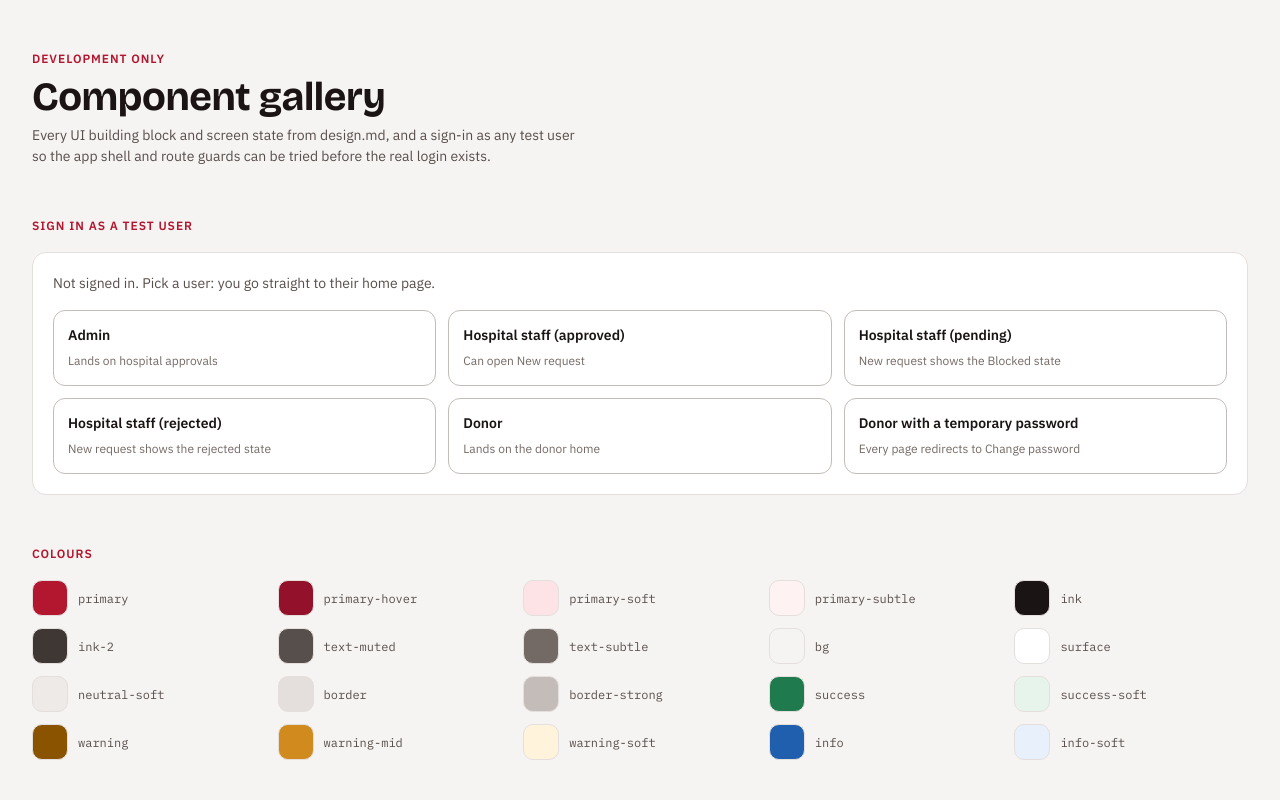
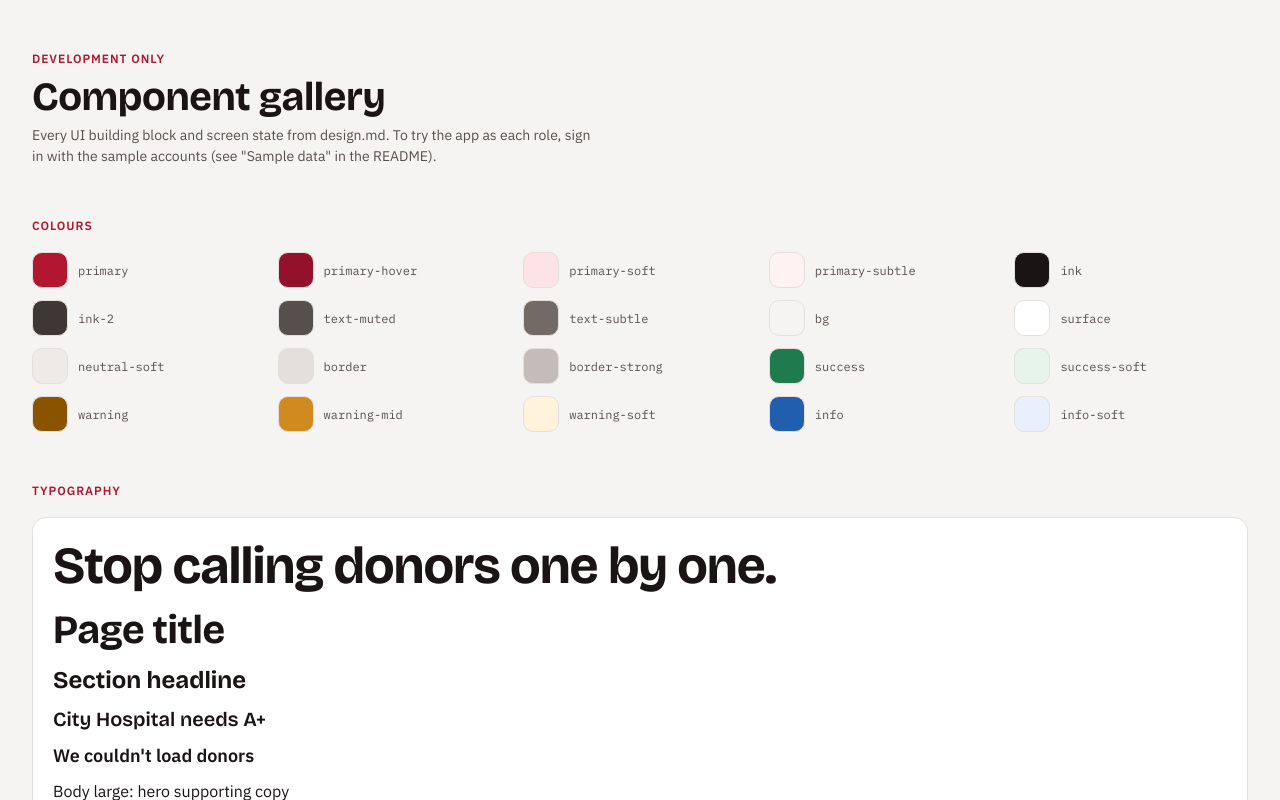
Before and after one commit to kbpkavisika/RedLink, a React (Vite) app in the folder frontend/: page /dev/components in a window 1280 px wide. Shown: the top 800 px of the page. Built offline with nearby package versions, Linux system fonts and the light colour scheme.

Commit message:
refactor: remove dev sign-in now that real sign-in exists

```diff
--- a/frontend/src/auth/AuthProvider.tsx
+++ b/frontend/src/auth/AuthProvider.tsx
@@ -5,29 +5,6 @@ import { setUnauthorizedHandler } from '../api/client';
 import { tokenStore } from '../lib/tokenStore';
 import type { CurrentUser, LoginResponse } from '../types';
 import { AuthContext, type AuthContextValue, type AuthStatus } from './authContext';
-
-// Dev sign-in survives a page reload for the tab's lifetime. import.meta.env.DEV is false in
-// production builds, so this code is removed there.
-const DEV_USER_KEY = 'redlink.devUser';
-
-function readDevUser(): CurrentUser | null {
-  if (!import.meta.env.DEV) return null;
-  try {
-    const raw = sessionStorage.getItem(DEV_USER_KEY);
-    return raw ? (JSON.parse(raw) as CurrentUser) : null;
-  } catch {
-    return null;
-  }
-}
-
-function clearDevUser() {
-  if (!import.meta.env.DEV) return;
-  try {
-    sessionStorage.removeItem(DEV_USER_KEY);
-  } catch {
-    // storage unavailable: nothing to clear
-  }
-}
 
 /**
  * Knows who is signed in.
@@ -41,13 +18,10 @@ function clearDevUser() {
  */
 export function AuthProvider({ children }: { children: ReactNode }) {
   const queryClient = useQueryClient();
-  const [user, setUser] = useState<CurrentUser | null>(readDevUser);
-  const [status, setStatus] = useState<AuthStatus>(() =>
-    readDevUser() ? 'authenticated' : tokenStore.get() ? 'loading' : 'anonymous',
-  );
+  const [user, setUser] = useState<CurrentUser | null>(null);
+  const [status, setStatus] = useState<AuthStatus>(() => (tokenStore.get() ? 'loading' : 'anonymous'));
 
   const signOutLocally = useCallback(() => {
-    clearDevUser();
     setUser(null);
     setStatus('anonymous');
     queryClient.clear(); // don't show the previous user's cached data to the next one
@@ -102,22 +76,6 @@ export function AuthProvider({ children }: { children: ReactNode }) {
     setUser(await authApi.fetchCurrentUser());
   }, []);
 
-  const devSignIn = useCallback(
-    (devUser: CurrentUser) => {
-      if (!import.meta.env.DEV) return;
-      tokenStore.clear();
-      queryClient.clear();
-      try {
-        sessionStorage.setItem(DEV_USER_KEY, JSON.stringify(devUser));
-      } catch {
-        // storage unavailable: the dev user lasts until the page reloads
-      }
-      setUser(devUser);
-      setStatus('authenticated');
-    },
-    [queryClient],
-  );
-
   const value = useMemo<AuthContextValue>(
     () => ({
       user,
@@ -126,9 +84,8 @@ export function AuthProvider({ children }: { children: ReactNode }) {
       startSession,
       logout,
       refreshUser,
-      devSignIn: import.meta.env.DEV ? devSignIn : undefined,
     }),
-    [user, status, login, startSession, logout, refreshUser, devSignIn],
+    [user, status, login, startSession, logout, refreshUser],
   );
 
   return <AuthContext.Provider value={value}>{children}</AuthContext.Provider>;
--- a/frontend/src/auth/authContext.ts
+++ b/frontend/src/auth/authContext.ts
@@ -16,8 +16,6 @@ export interface AuthContextValue {
   logout: () => void;
   // Reload the user after something about them changed, e.g. after changing the password
   refreshUser: () => Promise<void>;
-  // Development only (undefined in production builds): act as a test user without the backend
-  devSignIn?: (user: CurrentUser) => void;
 }
 
 export const AuthContext = createContext<AuthContextValue | null>(null);
--- a/frontend/src/dev/ComponentGallery.tsx
+++ b/frontend/src/dev/ComponentGallery.tsx
@@ -1,7 +1,6 @@
 import { Eye, EyeOff, Plus, SlidersHorizontal } from 'lucide-react';
 import { useState, type ReactNode } from 'react';
-import { Link, useNavigate } from 'react-router-dom';
-import { useAuth } from '../auth/useAuth';
+import { Link } from 'react-router-dom';
 import {
   Badge,
   BloodGroupBadge,
@@ -17,11 +16,9 @@ import {
   UrgencyTag,
   type Column,
 } from '../components/ui';
-import { homePathFor, roleLabel } from '../lib/roles';
 import { BLOOD_GROUPS, type ApiError, type DonorSummary } from '../types';
-import { devUsers } from './devUsers';
 
-// Development only (/dev/components): every component and screen state, plus a sign-in as any test user.
+// Development only (/dev/components): every component and screen state.
 // The route and this file are left out of production builds.
 
 function Section({ title, children }: { title: string; children: ReactNode }) {
@@ -80,8 +77,6 @@ const sampleError: ApiError = {
 };
 
 export default function ComponentGallery() {
-  const { user, devSignIn, logout } = useAuth();
-  const navigate = useNavigate();
   const [available, setAvailable] = useState(true);
   const [showPassword, setShowPassword] = useState(false);
   const [chips, setChips] = useState(['Group: AB−', 'City: Jaffna']);
@@ -92,48 +87,10 @@ export default function ComponentGallery() {
         <p className="text-eyebrow text-primary uppercase">Development only</p>
         <h1 className="font-display text-display-lg text-ink">Component gallery</h1>
         <p className="max-w-[560px] text-body text-text-muted">
-          Every UI building block and screen state from design.md, and a sign-in as any test user so the app shell
-          and route guards can be tried before the real login exists.
+          Every UI building block and screen state from design.md. To try the app as each role, sign in with the
+          sample accounts (see "Sample data" in the README).
         </p>
       </header>
-
-      <Section title="Sign in as a test user">
-        <Panel padded>
-          <div className="flex flex-col gap-4">
-            <p className="text-body text-text-muted">
-              {user ? (
-                <>
-                  Signed in as <strong className="text-ink">{user.fullName}</strong> ({roleLabel(user.role)}).{' '}
-                  <Link to="/">Open the app</Link>
-                </>
-              ) : (
-                'Not signed in. Pick a user: you go straight to their home page.'
-              )}
-            </p>
-            <div className="grid gap-3 sm:grid-cols-2 lg:grid-cols-3">
-              {devUsers.map(({ label, note, user: devUser }) => (
-                <button
-                  key={label}
-                  type="button"
-                  onClick={() => {
-                    devSignIn?.(devUser);
-                    navigate(homePathFor(devUser.role));
-                  }}
-                  className="flex flex-col items-start gap-1 rounded-xl border border-border-strong bg-surface p-3.5 text-left hover:bg-bg focus-visible:shadow-focus focus-visible:outline-none"
-                >
-                  <span className="text-body font-semibold text-ink">{label}</span>
-                  <span className="text-caption text-text-subtle">{note}</span>
-                </button>
-              ))}
-            </div>
-            {user && (
-              <Button variant="outline" size="sm" className="self-start" onClick={logout}>
-                Sign out
-              </Button>
-            )}
-          </div>
-        </Panel>
-      </Section>
 
       <Section title="Colours">
         <div className="grid grid-cols-2 gap-3 sm:grid-cols-4 lg:grid-cols-5">
--- a/frontend/src/dev/devUsers.ts
+++ /dev/null
@@ -1,44 +0,0 @@
-import type { CurrentUser } from '../types';
-
-// Test users for the dev sign-in. Each one exercises a different branch of the guards and screens.
-export const devUsers: { label: string; note: string; user: CurrentUser }[] = [
-  {
-    label: 'Admin',
-    note: 'Lands on hospital approvals',
-    user: { id: 1, fullName: 'Nimali Fernando', email: 'admin@redlink.lk', role: 'ADMIN', mustChangePassword: false },
-  },
-  {
-    label: 'Hospital staff (approved)',
-    note: 'Can open New request',
-    user: {
-      id: 2, fullName: 'Ruwan Silva', email: 'ruwan@cityhospital.lk', role: 'HOSPITAL_STAFF',
-      hospitalId: 1, hospitalStatus: 'APPROVED', mustChangePassword: false,
-    },
-  },
-  {
-    label: 'Hospital staff (pending)',
-    note: 'New request shows the Blocked state',
-    user: {
-      id: 3, fullName: 'Dilini Perera', email: 'dilini@nawaloka.lk', role: 'HOSPITAL_STAFF',
-      hospitalId: 2, hospitalStatus: 'PENDING', mustChangePassword: false,
-    },
-  },
-  {
-    label: 'Hospital staff (rejected)',
-    note: 'New request shows the rejected state',
-    user: {
-      id: 4, fullName: 'Kasun Jayawardena', email: 'kasun@example-clinic.lk', role: 'HOSPITAL_STAFF',
-      hospitalId: 3, hospitalStatus: 'REJECTED', mustChangePassword: false,
-    },
-  },
-  {
-    label: 'Donor',
-    note: 'Lands on the donor home',
-    user: { id: 5, fullName: 'Kamal Perera', email: 'kamal@mail.lk', role: 'DONOR', mustChangePassword: false },
-  },
-  {
-    label: 'Donor with a temporary password',
-    note: 'Every page redirects to Change password',
-    user: { id: 6, fullName: 'Sachini Wijesinghe', email: 'sachini@mail.lk', role: 'DONOR', mustChangePassword: true },
-  },
-];
--- a/frontend/src/pages/LoginPage.tsx
+++ b/frontend/src/pages/LoginPage.tsx
@@ -100,12 +100,6 @@ export function LoginPage() {
           description="Needs admin approval"
         />
       </div>
-
-      {import.meta.env.DEV && (
-        <p className="rounded-lg border border-dashed border-border-strong px-4 py-3 text-label text-text-muted">
-          Development: <Link to="/dev/components">sign in as a test user</Link> in the component gallery.
-        </p>
-      )}
     </AuthLayout>
   );
 }
```
Also changed, not shown: 1 other file (tests, documents, lock files or other folders).
